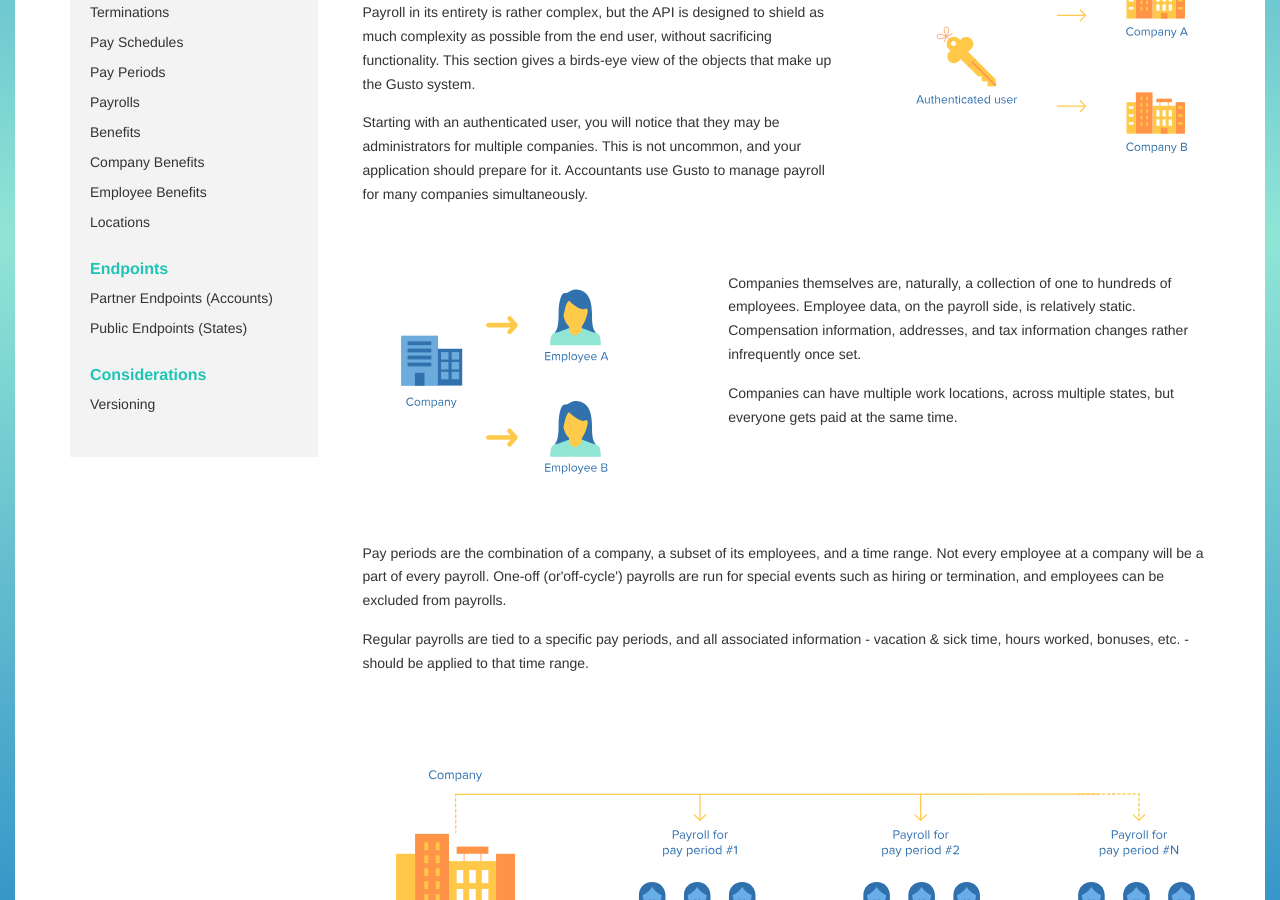
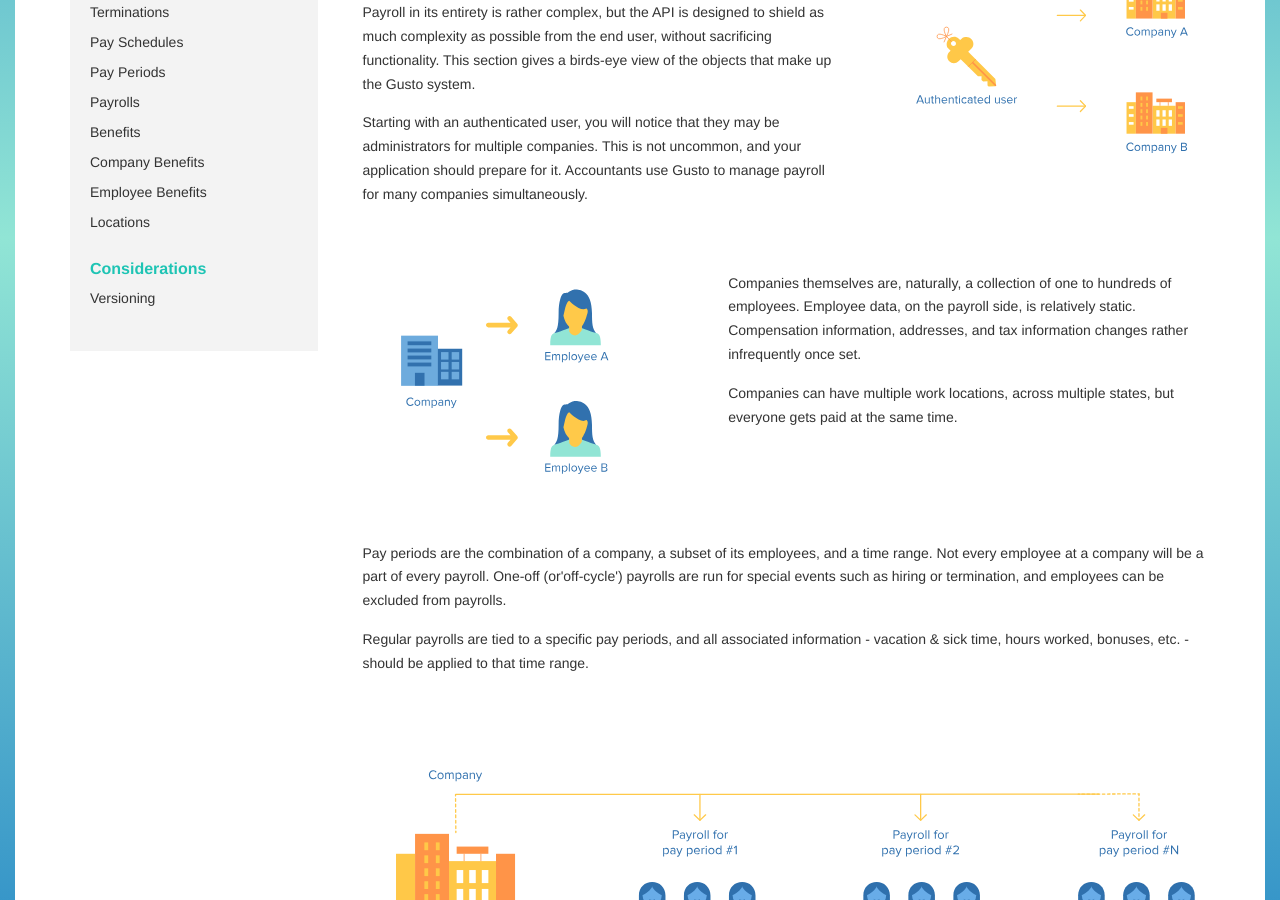
Before and after one commit to Gusto/gusto.github.io, a Jekyll site: the page built from index.html, in a window 1280 px wide and 900 px high, scrolled down 651 px. Built offline with Jekyll 4.4.1, drawn with Linux system fonts in a browser that asks for light colours.

Commit message:
Remove "endpoints" section of documentation.
* We don't need to document the states endpoint.
* We don't want future partners to use the accounts endpoint, so let's hide the docs.

```diff
--- a/_layouts/sidebar.html
+++ b/_layouts/sidebar.html
@@ -89,16 +89,6 @@
               </ul>
             </ul>
 
-            <h4>Endpoints</h4>
-            <ul>
-              <li>
-                <a href="/v1/accounts">Partner Endpoints (Accounts)</a>
-              </li>
-              <li>
-                <a href="/v1/states">Public Endpoints (States)</a>
-              </li>
-            </ul>
-
             <h4>Considerations</h4>
             <ul>
               <li>
```
